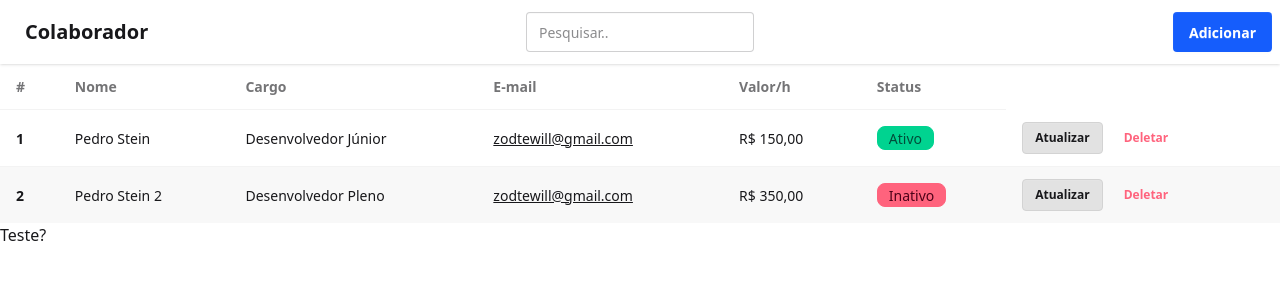
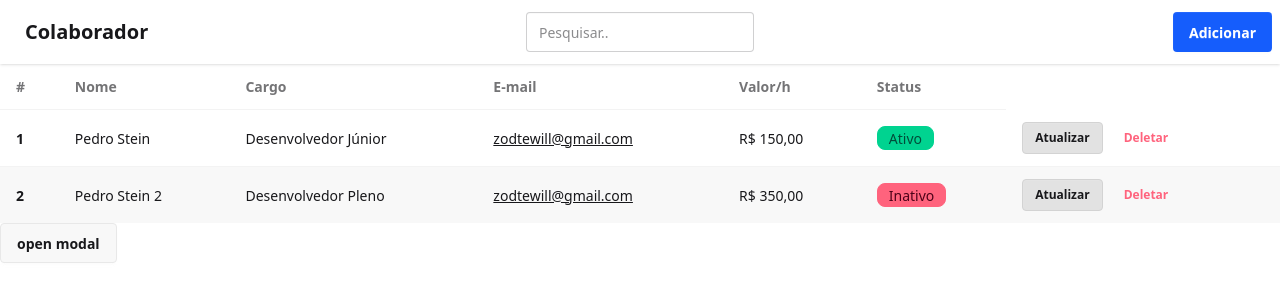
Before and after one commit to Pedro6Stein/RegistroDePrestadores, a React (Vite) app in the folder crud-frontend/: page / in a window 1280 px wide. Shown: the top 302 px of the page. Built offline with nearby package versions, Linux system fonts and the light colour scheme.

Commit message:
Fix: Rotas

```diff
--- a/crud-frontend/src/App.jsx
+++ b/crud-frontend/src/App.jsx
@@ -4,7 +4,7 @@ import Navbar from "./components/Navbar";
 import Tablelist from "./components/Tablelist";
 
 export default function App() {
-  const [isOpen, setIsOpen] = useState(false);
+  const [onClose, setIsOpen] = useState(false);
   const [modalMode, setModalMode] = useState("add");
 
   const handleOpen = (mode) => {
@@ -25,9 +25,9 @@ export default function App() {
 
   return (
     <>
-      <Navbar onOpen={() => handleOpen("add")}/>
+      <Navbar onOpen={() => handleOpen("add")} />
       <Tablelist />
-      <ModalForm isOpen={isOpen} OnClose />
+      <ModalForm isOpen={onClose} onClose={handleClose} />
     </>
   );
 }
--- a/crud-frontend/src/components/ModalForm.jsx
+++ b/crud-frontend/src/components/ModalForm.jsx
@@ -1,7 +1,19 @@
-export default function ModalForm() {
-    return(
+export default function ModalForm(isOpen, onClose, model, onSubmit) {
+    return (
         <>
-        Teste?
+            <button className="btn" onClick={() => document.getElementById('my_modal_1').showModal()}>open modal</button>
+            <dialog id="my_modal_1" className="modal">
+                <div className="modal-box">
+                    <h3 className="font-bold text-lg">Hello!</h3>
+                    <p className="py-4">Press ESC key or click the button below to close</p>
+                    <div className="modal-action">
+                        <form method="dialog">
+                            {/* if there is a button in form, it will close the modal */}
+                            <button className="btn">Close</button>
+                        </form>
+                    </div>
+                </div>
+            </dialog>
         </>
     );
 }
```
